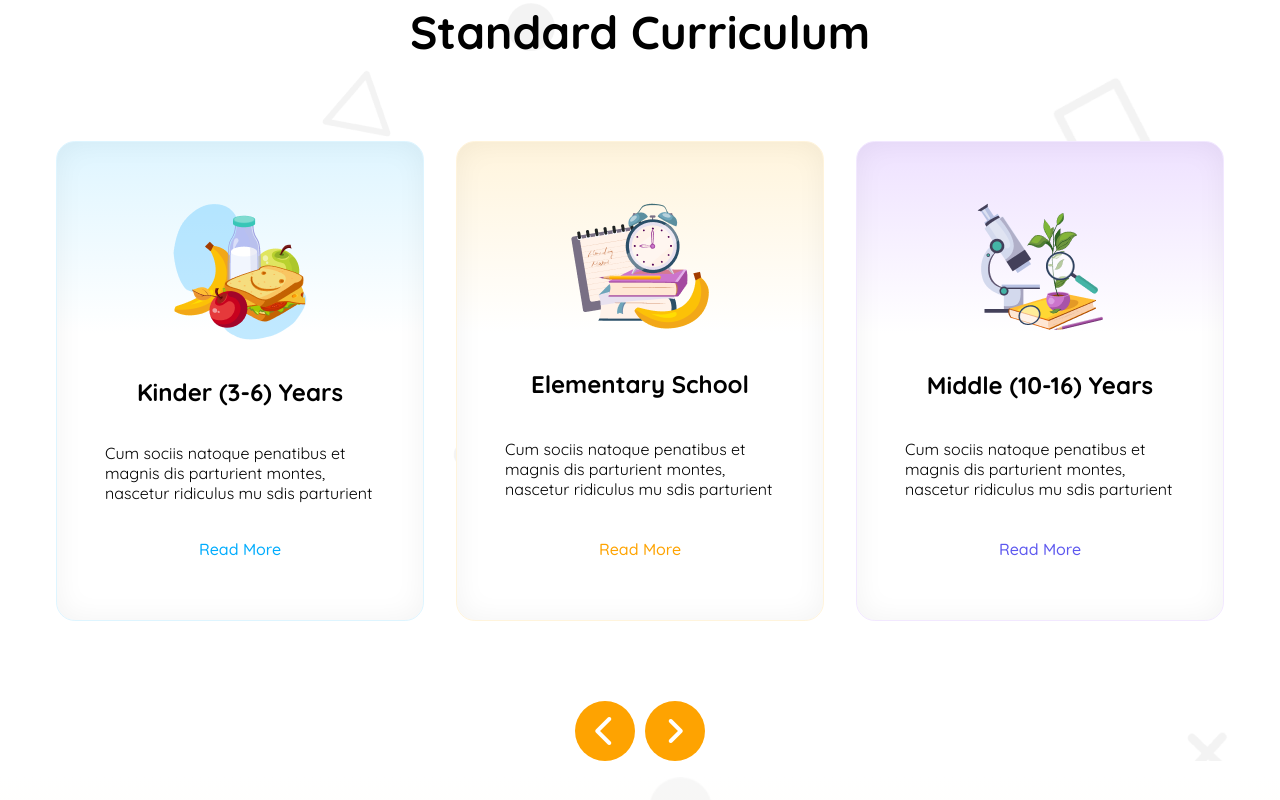
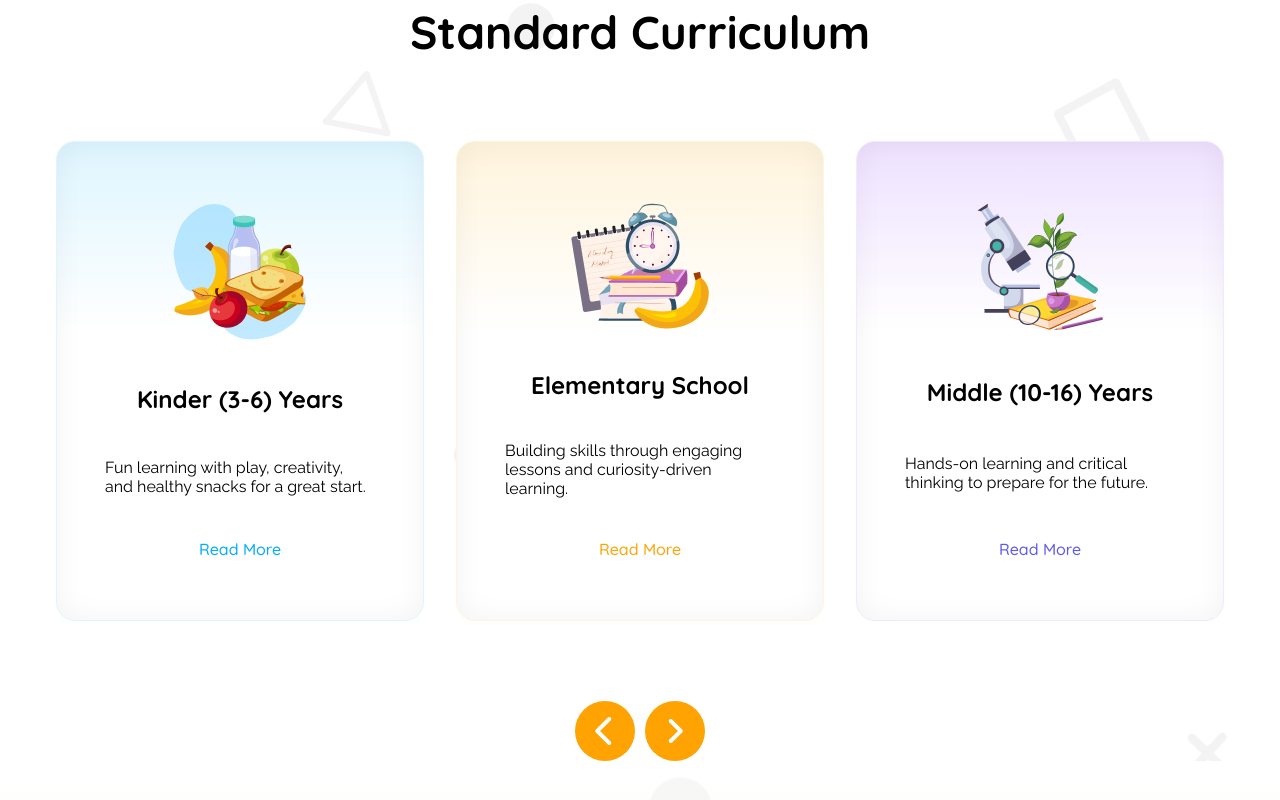
Before and after one commit to MRaysa/Kids-School-B11A2, a plain HTML site: page index.html in a window 1280 px wide. Shown: the part 754-1554 px from the top of the page. Drawn offline with Linux system fonts and the light colour scheme.

Commit message:
added related text in standared curriculam part

```diff
--- a/index.html
+++ b/index.html
@@ -75,27 +75,21 @@
             <div class="card display-flex ">
               <img src="./assets/kinder.png" alt="there have some food">
               <h2 class="card-title">Kinder (3-6) Years</h2>
-              <p class="card-description">Cum sociis natoque penatibus et magnis
-                dis parturient montes, nascetur ridiculus
-                mu sdis parturient</p>
+              <p class="raleway-font card-description">Fun learning with play, creativity, and healthy snacks for a great start.</p>
               <div class="read-more">Read More</div>
             </div>
 
             <div class="card display-flex">
               <img src="./assets/elementary.png" alt="there have some food">
               <h2 class="card-title">Elementary School</h2>
-              <p class="card-description">Cum sociis natoque penatibus et magnis
-                dis parturient montes, nascetur ridiculus
-                mu sdis parturient</p>
+              <p class="raleway-font card-description">Building skills through engaging lessons and curiosity-driven learning.</p>
               <div class="read-more">Read More</div>
             </div>
 
             <div class="card display-flex">
               <img src="./assets/middle.png" alt="there have some food">
               <h2 class="card-title">Middle (10-16) Years</h2>
-              <p class="card-description">Cum sociis natoque penatibus et magnis
-                dis parturient montes, nascetur ridiculus
-                mu sdis parturient</p>
+              <p class="raleway-font card-description">Hands-on learning and critical thinking to prepare for the future.</p>
               <div class="read-more">Read More</div>
             </div>
 
--- a/styles/style.css
+++ b/styles/style.css
@@ -127,7 +127,7 @@
 
 /* start banner part */
 .banner {
-    justify-content: center;
+    justify-content: space-around;
     align-items: center;
   }
   .banner-text {
```
